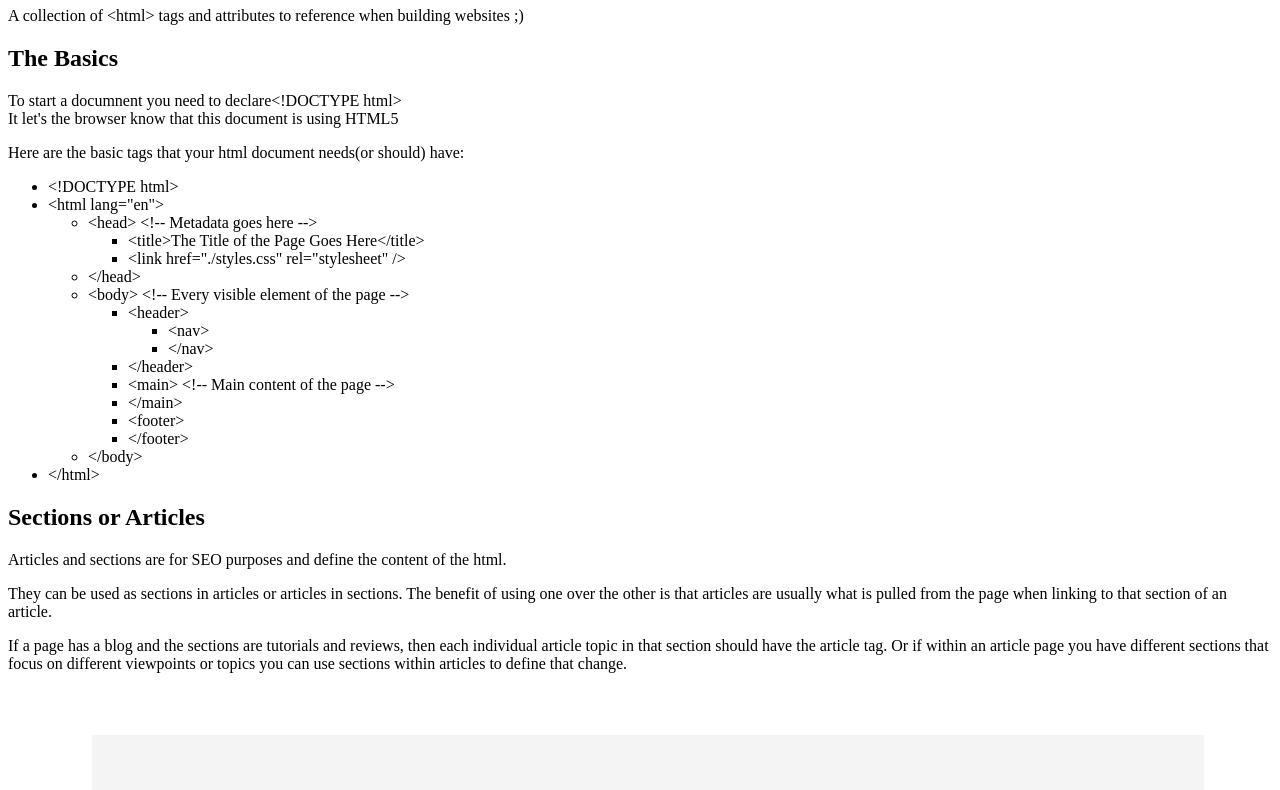
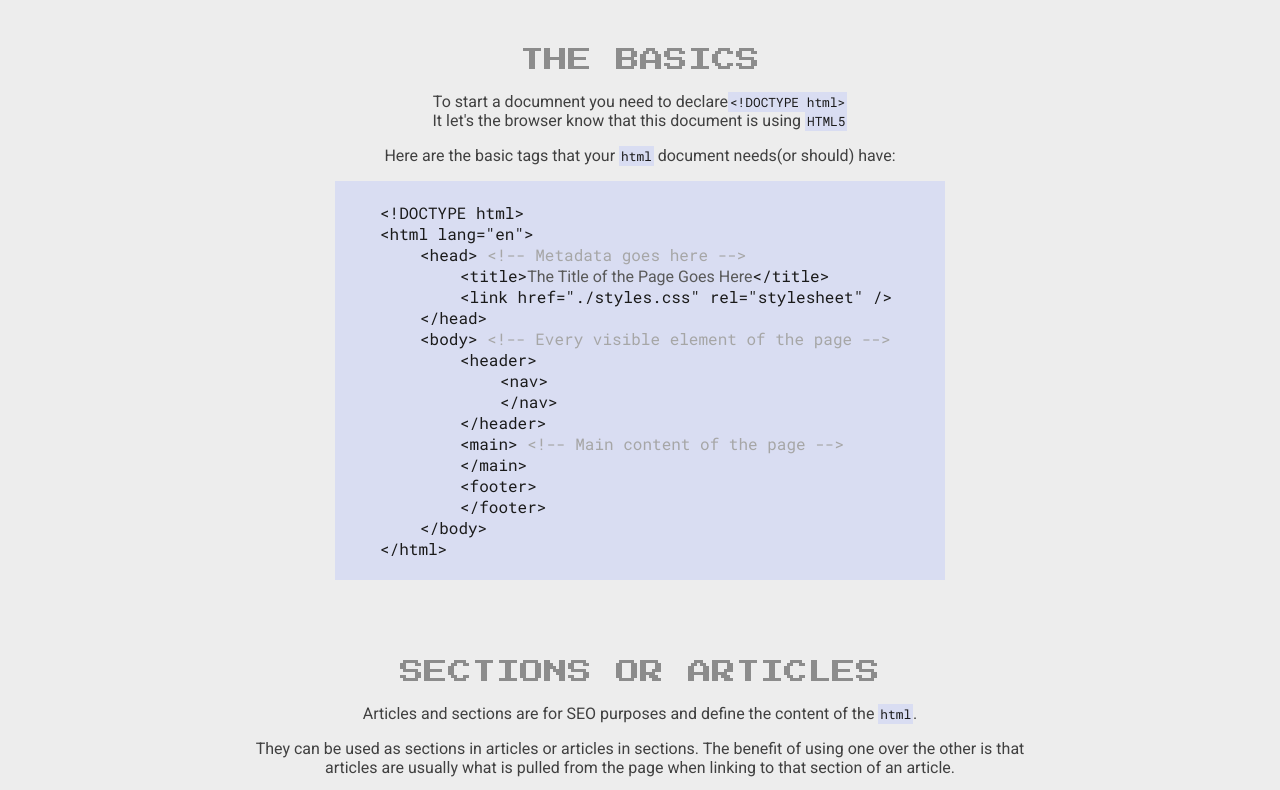
Before and after one commit to asrasra/asrasra.github.io, a plain HTML site: page index.html in a window 1280 px wide. Shown: the part 161-951 px from the top of the page. Drawn offline with Linux system fonts and the light colour scheme.

Commit message:
Update index.html

```diff
--- a/index.html
+++ b/index.html
@@ -4,7 +4,7 @@
   <meta charset="UTF-8">
   <meta name="viewport" content="width=800px, initial-scale=1.0">
   <title>HTML Cheatsheet</title>
-  <link href="./resources/css/styles.css" rel="stylesheet" />
+  <link href="./resources/css/style.css" rel="stylesheet" />
   <link rel="preconnect" href="https://fonts.gstatic.com">
   <link href="https://fonts.googleapis.com/css2?family=Press+Start+2P&family=Roboto+Mono&family=Roboto:ital@0;1&display=swap" rel="stylesheet">
 </head>
```
